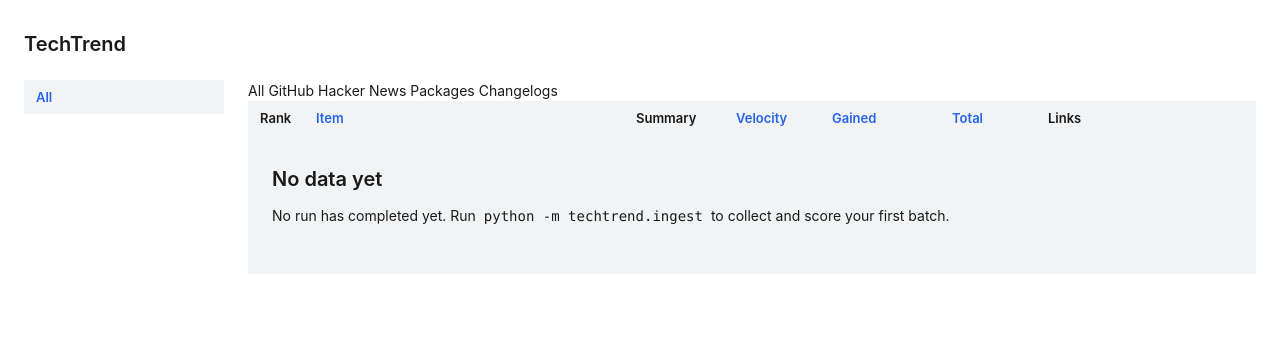
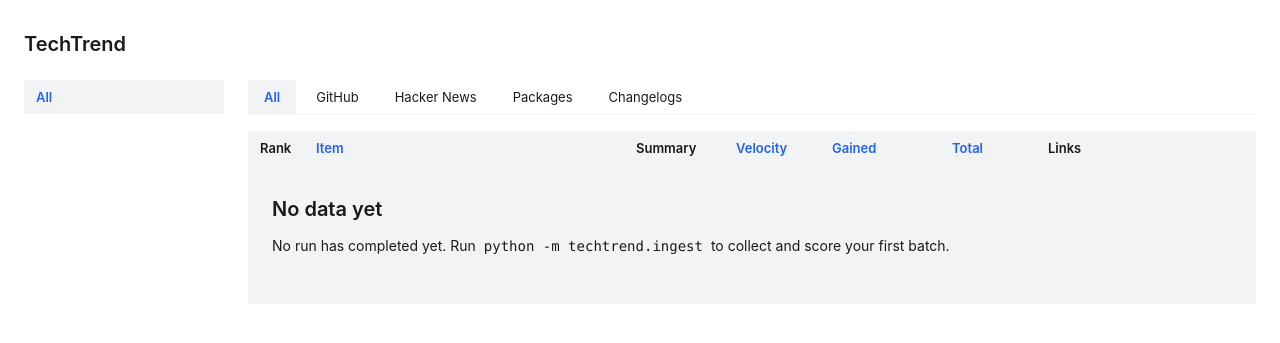
Before and after one commit to sureshkrip/techtrend, a FastAPI app: template techtrend/web/templates/dashboard.html in a window 1280 px wide. Shown: the top 343 px of the page. Run offline with FastAPI, Linux system fonts and the light colour scheme; the template is opened without the code that fills it, so the values that code supplies are empty; some libraries are stand-ins or nearby versions.

Commit message:
feat: add Coolify webhook GitHub Action and style source filter tabs

```diff
--- a/techtrend/web/static/style.css
+++ b/techtrend/web/static/style.css
@@ -112,6 +112,7 @@
     font-size: var(--font-label);
     font-weight: 400;
     line-height: 1.4;
+    cursor: pointer;
 }
 
 .section-link:hover {
@@ -133,6 +134,34 @@
 .table-content {
     flex: 1;
     min-width: 0;
+}
+
+/* Horizontal source filter tabs (quick task 260906-nqc). */
+.source-tabs {
+    display: flex;
+    gap: var(--space-xs);
+    margin-bottom: var(--space-md);
+    border-bottom: 1px solid var(--color-secondary);
+}
+
+.source-tab {
+    padding: var(--space-sm) var(--space-md);
+    color: #1A1A1A;
+    text-decoration: none;
+    font-size: var(--font-label);
+    font-weight: 400;
+    line-height: 1.4;
+    cursor: pointer;
+}
+
+.source-tab:hover {
+    background-color: var(--color-secondary);
+}
+
+.source-tab-active {
+    background-color: var(--color-secondary);
+    color: var(--color-accent);
+    font-weight: 600;
 }
 
 /* Dense sortable table (D-14) */
@@ -158,6 +187,7 @@
 th a.sort-link {
     color: var(--color-accent);
     text-decoration: none;
+    cursor: pointer;
 }
 
 th a.sort-link:hover {
```
Also changed, not shown: techtrend/web/templates/dashboard.html (+36 -0 lines), .github/workflows/coolify-webhook.yml (added).
